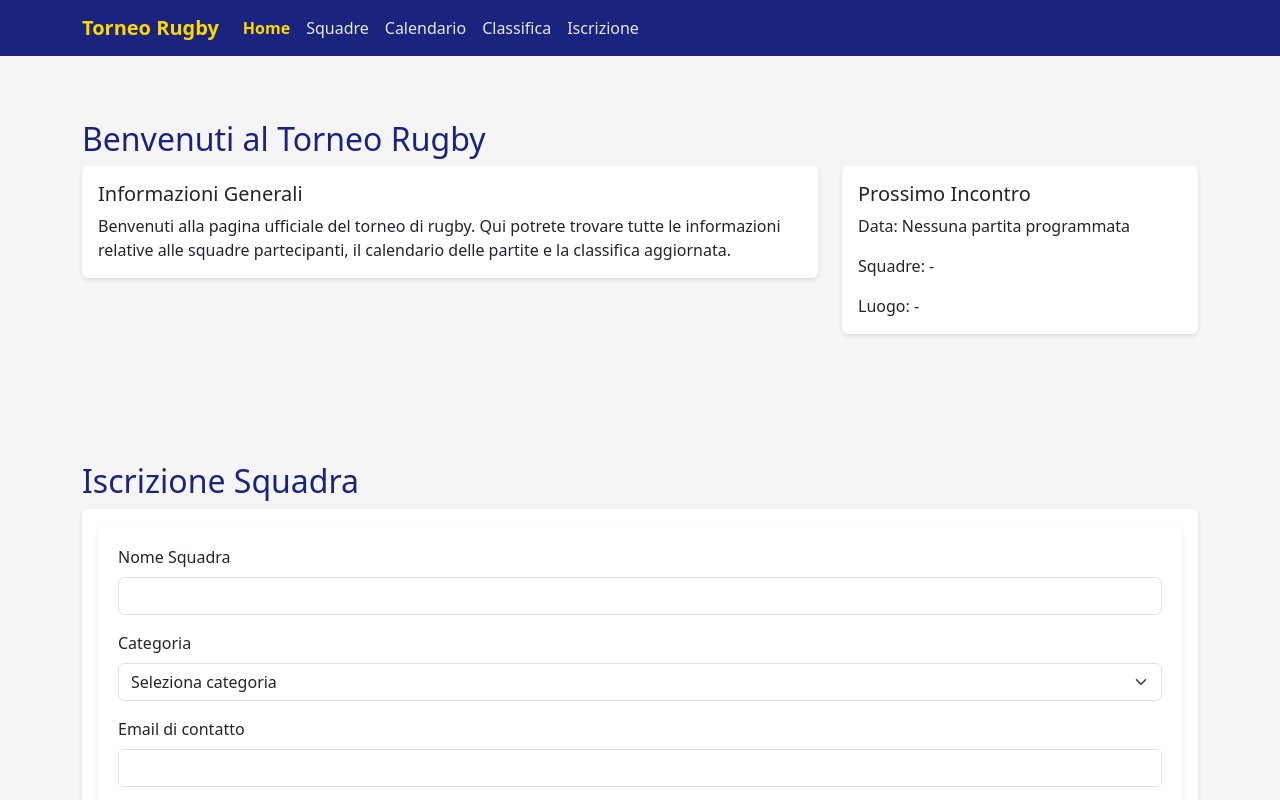
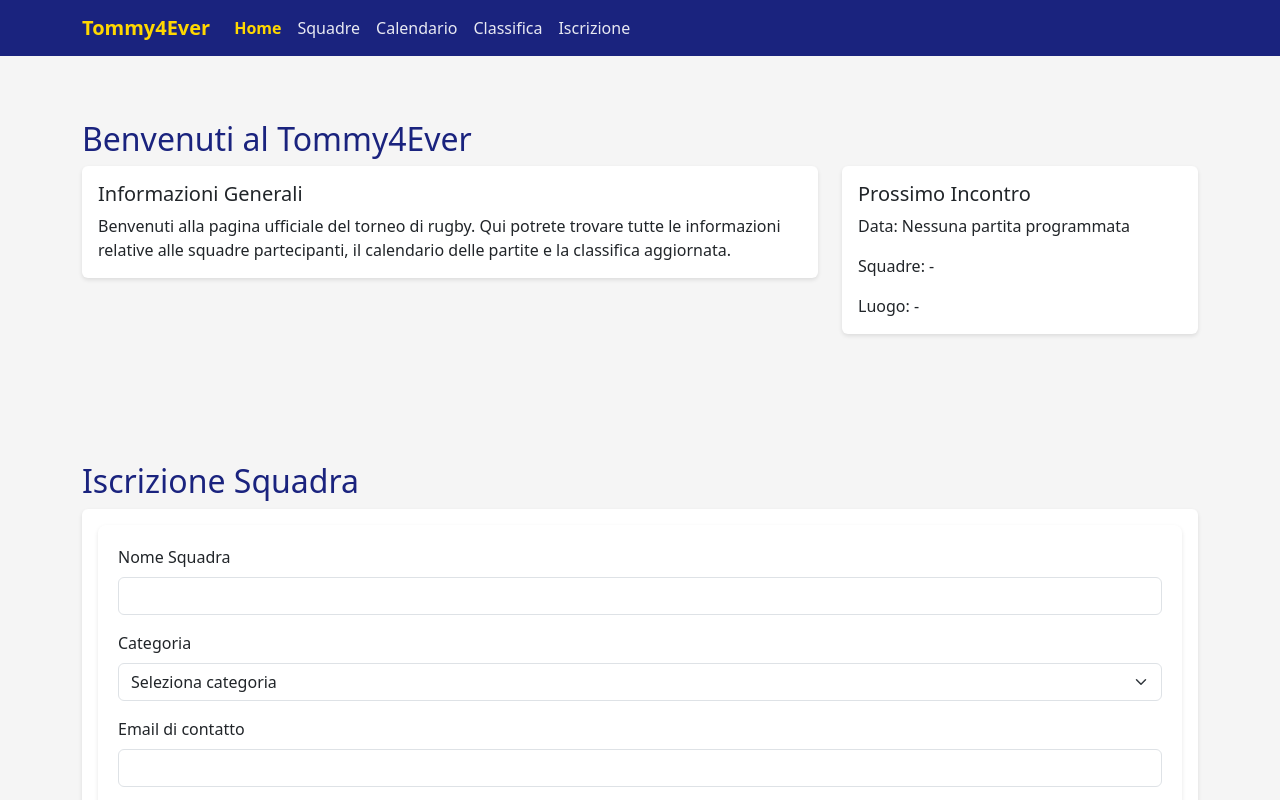
Before and after one commit to muylolito1999/rugbyWebsite, a plain HTML site: page index.html in a window 1280 px wide. Shown: the top 800 px of the page. Drawn offline with nearby package versions, Linux system fonts and the light colour scheme; a script that the page names is missing.

Commit message:
change from torneo rugby to tommy4ever

```diff
--- a/index.html
+++ b/index.html
@@ -3,7 +3,7 @@
 <head>
     <meta charset="UTF-8">
     <meta name="viewport" content="width=device-width, initial-scale=1.0">
-    <title>Torneo Rugby</title>
+    <title>Tommy4Ever</title>
     <!-- Bootstrap CSS -->
     <link href="https://cdn.jsdelivr.net/npm/bootstrap@5.3.0/dist/css/bootstrap.min.css" rel="stylesheet">
     <!-- FullCalendar CSS -->
@@ -16,7 +16,7 @@
 <body>
     <nav class="navbar navbar-expand-lg navbar-dark bg-dark">
         <div class="container">
-            <a class="navbar-brand" href="#">Torneo Rugby</a>
+            <a class="navbar-brand" href="#">Tommy4Ever</a>
             <button class="navbar-toggler" type="button" data-bs-toggle="collapse" data-bs-target="#navbarNav">
                 <span class="navbar-toggler-icon"></span>
             </button>
@@ -44,7 +44,7 @@
 
     <div class="container mt-4">
         <section id="home" class="mb-5">
-            <h2>Benvenuti al Torneo Rugby</h2>
+            <h2>Benvenuti al Tommy4Ever</h2>
             <div class="row">
                 <div class="col-md-8">
                     <div class="card">
@@ -193,7 +193,7 @@
         <div class="container">
             <div class="row">
                 <div class="col-md-6">
-                    <h5>Torneo Rugby</h5>
+                    <h5>Tommy4Ever</h5>
                     <p>La tua fonte di informazioni ufficiale per il torneo di rugby.</p>
                 </div>
                 <div class="col-md-3">
@@ -214,7 +214,7 @@
             </div>
             <div class="row mt-3">
                 <div class="col text-center">
-                    <p>&copy; 2024 Torneo Rugby. Tutti i diritti riservati.</p>
+                    <p>&copy; 2024 Tommy4Ever. Tutti i diritti riservati.</p>
                 </div>
             </div>
         </div>
```
Also changed, not shown: admin.html (+2 -2 lines), login.html (+2 -2 lines), partita.html (+5 -5 lines).
